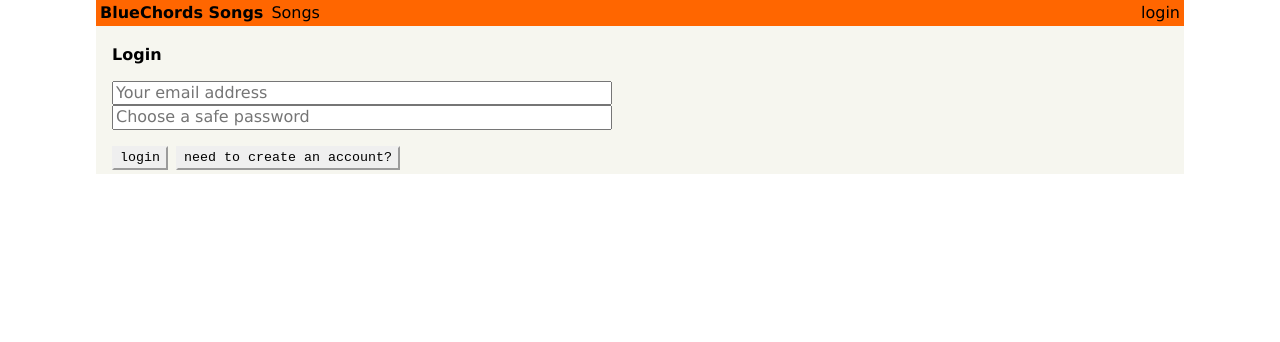
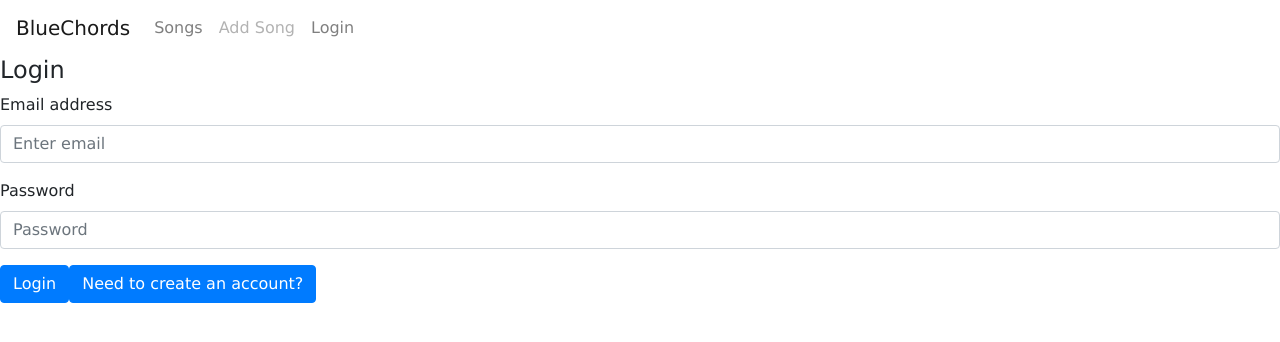
Before and after one commit to mnezerka/bluechords, a React (Create React App) app in the folder app/: page /login in a window 1280 px wide. Shown: the top 342 px of the page. Built offline with nearby package versions, Linux system fonts and the light colour scheme.

Commit message:
Integration of React Bootstrap

```diff
--- a/app/package.json
+++ b/app/package.json
@@ -5,13 +5,17 @@
   "dependencies": {
     "apollo-boost": "^0.1.27",
     "apollo-link-context": "^1.0.14",
+    "bootstrap": "^4.2.1",
+    "formik": "^1.4.3",
     "graphql": "^14.1.1",
     "react": "^16.7.0",
     "react-apollo": "^2.4.1",
+    "react-bootstrap": "^1.0.0-beta.5",
     "react-dom": "^16.7.0",
     "react-router": "^4.3.1",
     "react-router-dom": "^4.3.1",
-    "react-scripts": "2.1.3"
+    "react-scripts": "2.1.3",
+    "yup": "^0.26.10"
   },
   "scripts": {
     "start": "react-scripts start",
--- a/app/public/index.html
+++ b/app/public/index.html
@@ -3,7 +3,13 @@
   <head>
     <meta charset="utf-8" />
     <link rel="shortcut icon" href="%PUBLIC_URL%/favicon.ico" />
-    <link rel="stylesheet" href="https://unpkg.com/tachyons@4.2.1/css/tachyons.min.css"/>
+    <!--<link rel="stylesheet" href="https://unpkg.com/tachyons@4.2.1/css/tachyons.min.css"/>-->
+    <link
+        rel="stylesheet"
+        href="https://maxcdn.bootstrapcdn.com/bootstrap/4.2.1/css/bootstrap.min.css"
+        integrity="sha384-GJzZqFGwb1QTTN6wy59ffF1BuGJpLSa9DkKMp0DgiMDm4iYMj70gZWKYbI706tWS"
+        crossorigin="anonymous"
+    />
     <meta
       name="viewport"
       content="width=device-width, initial-scale=1, shrink-to-fit=no"
--- a/app/src/components/Header.js
+++ b/app/src/components/Header.js
@@ -1,43 +1,112 @@
 import React, {Component} from 'react'
-import {Link} from 'react-router-dom'
 import {withRouter} from 'react-router'
-import { AUTH_TOKEN } from '../const'
+import {AUTH_TOKEN} from '../const'
+import {Navbar} from 'react-bootstrap';
+import Nav from 'react-bootstrap/Nav';
+import Form from 'react-bootstrap/Form';
+import FormControl from 'react-bootstrap/FormControl';
+import Button from 'react-bootstrap/Button';
+import SongModal from './SongModal'
+import { Mutation } from 'react-apollo'
+import gql from 'graphql-tag'
+
+const ACT_SONGS = 'songs';
+const ACT_ADD = 'add';
+const ACT_LOGIN = 'login';
+const ACT_LOGOUT = 'logout';
+
+const SONG_MUTATION = gql`
+mutation SongMutation($name: String!)
+{
+    post(name: $name)
+    {
+        id
+        name
+        content
+    }
+}
+`
 
 class Header extends Component
 {
+    state = {
+        action: null,
+        songName: null,
+    }
+
     render()
     {
         const authToken = localStorage.getItem(AUTH_TOKEN)
 
         return (
-            <div className="flex pa1 justify-between nowrap orange">
-                <div className="flex flex-fixed black">
-                    <div className="fw7 mr1">BlueChords Songs</div>
-                    <Link to="/" className="ml1 no-underline black">Songs</Link>
+            <div className="bc-container">
 
-                    {authToken &&
-                        <div className="flex">
-                            <div className="ml1">|</div>
-                            <Link to="/create" className="ml1 no-underline black">Add</Link>
-                        </div>
+                <Navbar fluid="true">
+                    <Navbar.Brand>BlueChords</Navbar.Brand>
+                    <Navbar.Toggle />
+
+                    <Nav variant="pills" className="mr-auto" activeKey={1} onSelect={this.onAction.bind(this)}>
+                        <Nav.Link eventKey={ACT_SONGS}>Songs</Nav.Link>
+                        <Nav.Link eventKey={ACT_ADD} disabled={!authToken}>Add Song</Nav.Link>
+                        {authToken ? (
+                                <Nav.Link eventKey={ACT_LOGOUT}>Logout</Nav.Link>
+                            ) : (
+                                <Nav.Link eventKey={ACT_LOGIN}>Login</Nav.Link>
+                            )
+                        }
+                    </Nav>
+
+                    {false &&
+                    <Form inline>
+                        <FormControl type="text" placeholder="Search" className="mr-sm-2" />
+                        <Button>Search</Button>
+                    </Form>
                     }
-                </div>
 
-                <div className="flex flex-fixed">
-                    {authToken ? (
-                            <div
-                                className="ml1 pointer black"
-                                onClick={() => {
-                                    localStorage.removeItem(AUTH_TOKEN)
-                                    this.props.history.push(`/`)
-                                }}
-                            >logout</div>
-                        ) : (
-                            <Link to="/login" className="ml1 no-underline black">login</Link>
-                        )}
-                </div>
+                </Navbar>
+
+                {this.state.action === ACT_ADD &&
+                    <Mutation
+                        mutation={SONG_MUTATION}
+                        onCompleted={this.onCancelAction.bind(this)}
+                    >
+                        {(post, {data}) => (
+                            <SongModal
+                                onCancel={this.onCancelAction.bind(this)}
+                                onSave={name => {post({variables: {name}})}}
+                            />
+                         )}
+                    </Mutation>
+                }
             </div>
         )
+    }
+
+    onCancelAction()
+    {
+        this.setState({action: null})
+    }
+
+    onAction(action) {
+        console.log(action)
+        switch(action)
+        {
+        case ACT_SONGS:
+            this.props.history.push('/')
+            break;
+        case ACT_ADD:
+            //this.props.history.push('/create')
+            this.setState({action})
+            break;
+        case ACT_LOGIN:
+            this.props.history.push('/login')
+            break;
+        case ACT_LOGOUT:
+            localStorage.removeItem(AUTH_TOKEN)
+            this.props.history.push(`/`)
+            break;
+        default:
+        }
     }
 }
 
--- a/app/src/components/Login.js
+++ b/app/src/components/Login.js
@@ -2,6 +2,8 @@ import React, {Component} from 'react'
 import {AUTH_TOKEN} from '../const'
 import { Mutation } from 'react-apollo'
 import gql from 'graphql-tag'
+import Form from 'react-bootstrap/Form'
+import Button from 'react-bootstrap/Button'
 
 const SIGNUP_MUTATION = gql`
 mutation SignupMutation($email: String!, $password: String!)
@@ -34,48 +36,48 @@ class Login extends Component
     {
         const {login, email, password} = this.state
 
-        return (
+        return(
             <div>
-                <h4 className="mv3">{login ? 'Login' : 'Sign Up'}</h4>
+                <h4>{login ? 'Login' : 'Sign Up'}</h4>
 
-                <div className="flex flex-column">
-
-                    <input
+                <Form>
+                    <Form.Group controlId="formBasicEmail">
+                        <Form.Label>Email address</Form.Label>
+                        <Form.Control
+                            type="email"
+                            placeholder="Enter email"
                             value={email}
                             onChange={e => this.setState({ email: e.target.value })}
-                        type="text"
-                        placeholder="Your email address"
                         />
+                    </Form.Group>
 
-                    <input
+                    <Form.Group controlId="formBasicPassword">
+                        <Form.Label>Password</Form.Label>
+                        <Form.Control
+                            type="password"
+                            placeholder="Password"
                             value={password}
                             onChange={e => this.setState({ password: e.target.value })}
-                        type="password"
-                        placeholder="Choose a safe password"
                         />
+                    </Form.Group>
 
-                </div>
-
-                <div className="flex mt3">
                     <Mutation
                         mutation={login ? LOGIN_MUTATION : SIGNUP_MUTATION}
                         variables={{email, password}}
                         onCompleted={data => this._confirm(data)}
                     >
                         {mutation => (
-                            <div className="pointer mr2 button" onClick={mutation}>
-                                {login ? 'login' : 'create account'}
-                            </div>
+                            <Button onClick={mutation}>
+                                {login ? 'Login' : 'Create Account'}
+                            </Button>
                         )}
                     </Mutation>
 
-                    <div
-                        className="pointer button"
-                        onClick={() => this.setState({ login: !login })}
-                    >
-                        {login ? 'need to create an account?' : 'already have an account?'}
-                    </div>
-                </div>
+
+                    <Button onClick={() => this.setState({ login: !login })}>
+                        {login ? 'Need to create an account?' : 'Already have an account?'}
+                    </Button>
+                </Form>
             </div>
         )
     }
--- /dev/null
+++ b/app/src/components/SongModal.js
@@ -0,0 +1,90 @@
+import React from 'react';
+import Modal from 'react-bootstrap/Modal';
+import Button from 'react-bootstrap/Button';
+import Form from 'react-bootstrap/Form'
+//import {Modal, Button, ControlLabel, FormControl, FormGroup} from 'react-bootstrap';
+import {Formik} from 'formik';
+import * as Yup from 'yup';
+
+const schema = Yup.object().shape({
+      name: Yup.string().min(3, 'Too short').required('Name is required'),
+});
+
+class SongModal extends React.Component
+{
+    constructor(...args)
+    {
+        super(...args);
+        this.state = {
+            validated: false
+        }
+    }
+
+    render() {
+        return (
+            <Formik
+                initialValues={{name: ''}}
+                validationSchema={schema}
+                onSubmit={this.onSubmitValid.bind(this)}
+            >
+                {({
+                    values,
+                    errors,
+                    touched,
+                    handleChange,
+                    handleBlur,
+                    handleSubmit,
+                    isSubmitting,
+                    isValid,
+                }) => (
+
+                    <Modal show={true} onHide={this.props.onCancel}>
+                        <Modal.Header closeButton>
+                            <Modal.Title>Song</Modal.Title>
+                        </Modal.Header>
+                        <Modal.Body>
+                            <Form
+                                noValidate
+                                onSubmit={handleSubmit}
+                            >
+                                <Form.Group controlId="songName">
+                                    <Form.Label>Name</Form.Label>
+                                    <Form.Control
+                                        type="text"
+                                        name="name"
+                                        required
+                                        value={values.name}
+                                        onChange={handleChange}
+                                        isInvalid={touched.name && errors.name}
+                                    />
+                                    <Form.Control.Feedback>Looks good!</Form.Control.Feedback>
+                                </Form.Group>
+
+                                <Button type="submit" disabled={isSubmitting}>Save</Button>
+
+                            </Form>
+                        </Modal.Body>
+                    </Modal>
+                )}
+            </Formik>
+        )
+    }
+
+    onSubmitValid(values)
+    {
+        console.log('formik submit', values)
+        this.props.onSave(values.name);
+    }
+
+    /*
+    onSave()
+    {
+        if (this.refs.grpName.props.validationState === 'success') {
+            this.props.onSave(this.state.song);
+        }
+    }
+    */
+
+}
+
+export default SongModal
--- a/app/src/styles/index.css
+++ b/app/src/styles/index.css
@@ -3,41 +3,3 @@ body {
   padding: 0;
   font-family: Verdana, Geneva, sans-serif;
 }
-
-input {
-  max-width: 500px;
-}
-
-.gray {
-  color: #828282;
-}
-
-.orange {
-  background-color: #ff6600;
-}
-
-.background-gray {
-  background-color: rgb(246,246,239);
-}
-
-.f11 {
-  font-size: 11px;
-}
-
-.w85 {
-  width: 85%;
-}
-
-.button {
-  font-family: monospace;
-  font-size: 10pt;
-  color: black;
-  background-color: buttonface;
-  text-align: center;
-  padding: 2px 6px 3px;
-  border-width: 2px;
-  border-style: outset;
-  border-color: buttonface;
-  cursor: pointer;
-  max-width: 250px;
-}
```
Also changed, not shown: app/src/components/Song.js (deleted, +0 -17 lines), app/src/components/Songs.js (+15 -4 lines). Lines whose indentation alone changed are shown as unchanged.
